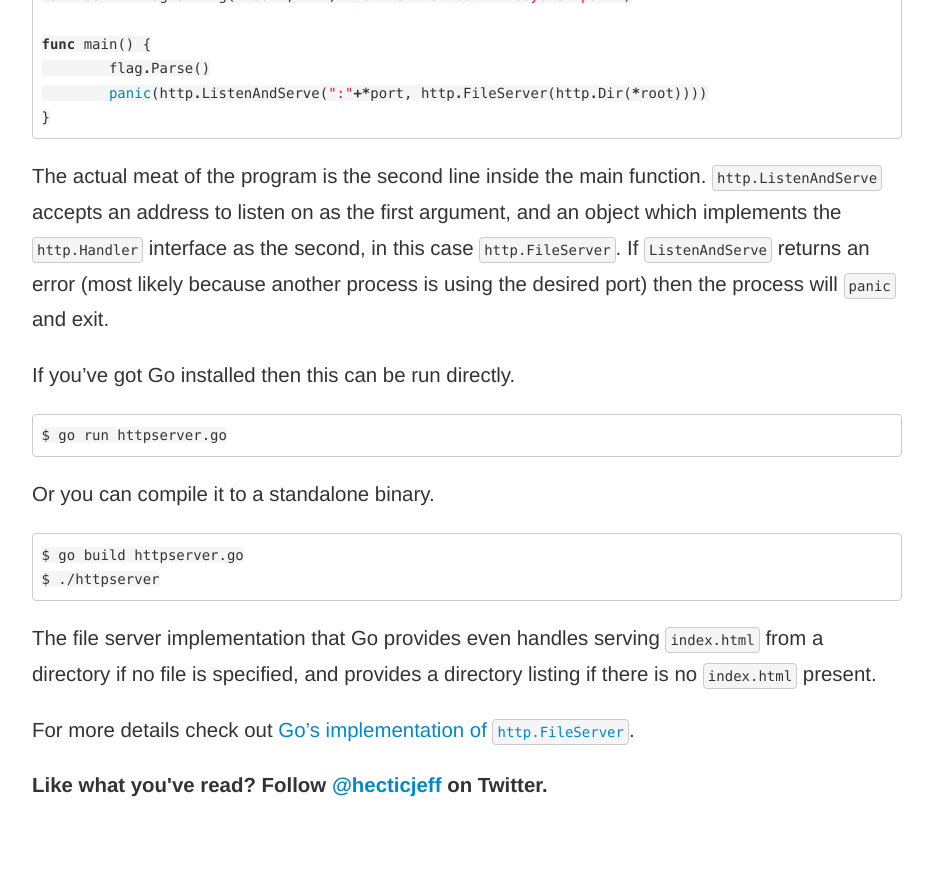
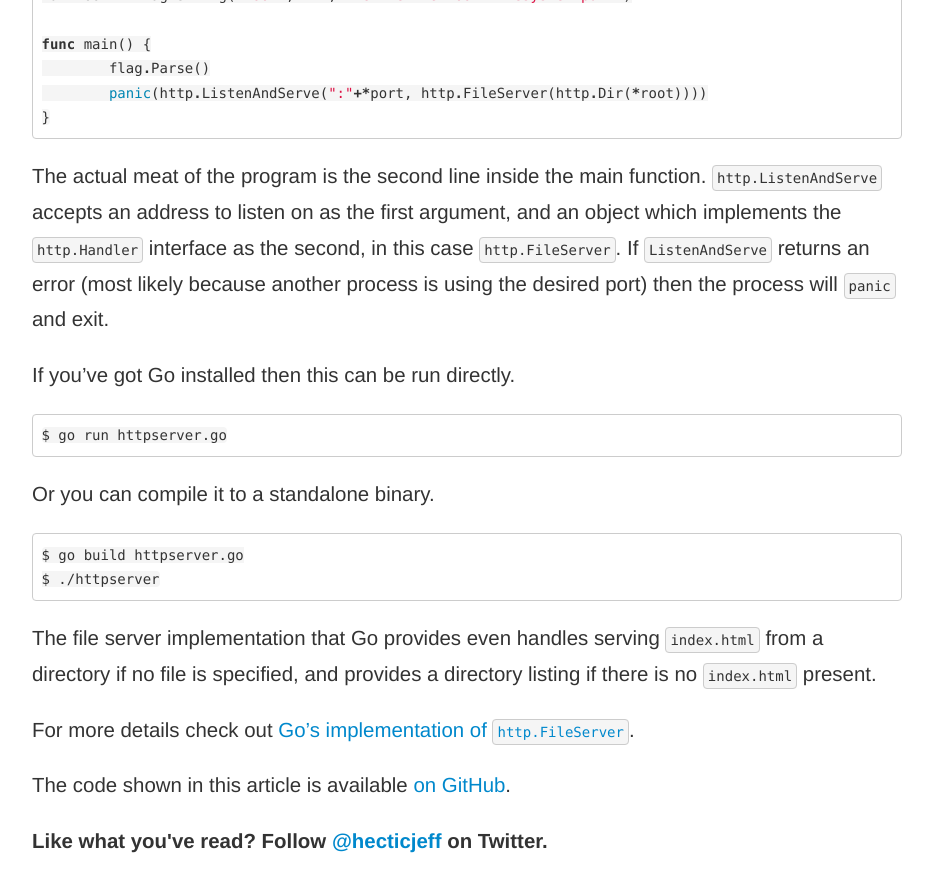
Before and after one commit to chrismytton/chrismytton.github.io, a Jekyll site: the page built from _posts/2013-07-17-golang-static-http-file-server.markdown, in a window 1280 px wide and 900 px high, scrolled down 678 px. Shown: the top 892 px of the window, without its empty margins (323-1256 px from the left). Built offline with Jekyll 4.4.1, drawn with Linux system fonts in a browser that asks for light colours; Markdown is read by kramdown in place of the engine named in the settings; before the commit the page ends 1522 px from its top, so only the background shows below that.

Commit message:
Code for http server article is on GitHub

```diff
--- a/_posts/2013-07-17-golang-static-http-file-server.markdown
+++ b/_posts/2013-07-17-golang-static-http-file-server.markdown
@@ -59,5 +59,8 @@ listing if there is no `index.html` present.
 
 For more details check out [Go's implementation of `http.FileServer`][1].
 
+The code shown in this article is available [on
+GitHub](https://github.com/hecticjeff/httpserver).
+
 [0]: http://golang.org/
 [1]: http://golang.org/src/pkg/net/http/fs.go?s=12008:12048#L401
```
